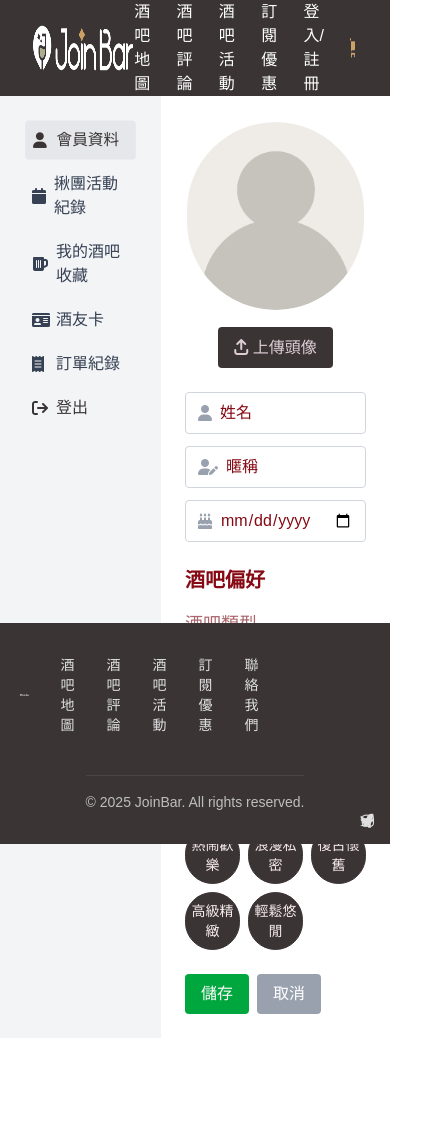
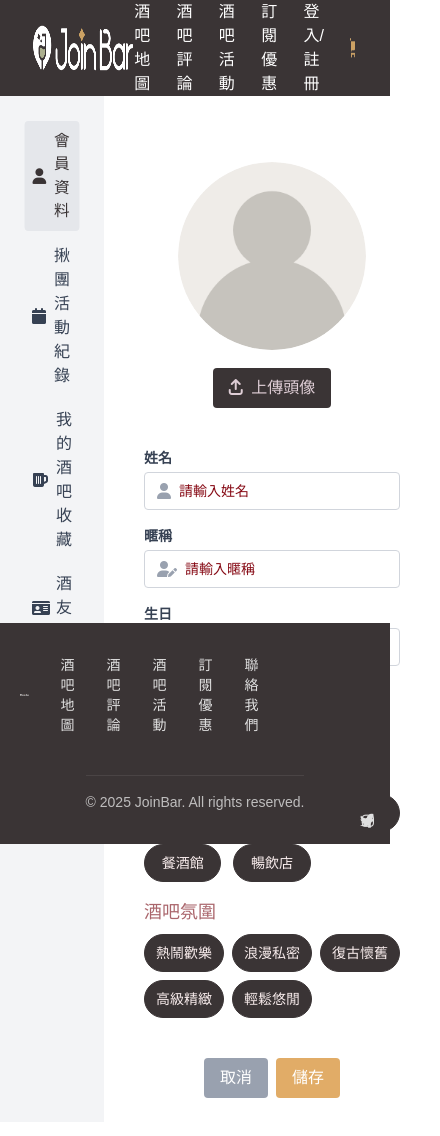
Before and after one commit to JoinBar-project/joinbar-frontend, a Vue app: page /member/1/profile/edit in a window 390 px wide. Shown: the top 1136 px of the page, 440 px wide, since content can reach past the window. Built offline with nearby package versions, Linux system fonts and the light colour scheme; no server answers.

Commit message:
refactor(UserAvatar): move avatar size class from <img> to wrapper <div> feat(MemberProfile): adjust member profile layout

```diff
--- a/src/components/UserAvatar.vue
+++ b/src/components/UserAvatar.vue
@@ -18,10 +18,10 @@ defineProps({
 </script>
 
 <template>
-  <div @click="onAvatarClick">
+  <div @click="onAvatarClick" :class="[sizeClass[size],'aspect-square rounded-full overflow-hidden border-2 border-white cursor-pointer']">
     <img
       :src="avatarUrl || defaultAvatar"
       alt="user-avatarUrl"
-      :class="[sizeClass[size], 'object-cover rounded-full border-2 border-white']" />
+      class="w-full h-full object-cover" />
   </div>
 </template>
--- a/src/components/member/MemberSideNavBar.vue
+++ b/src/components/member/MemberSideNavBar.vue
@@ -36,16 +36,13 @@ const selectedItem = ref('profile');
 <template>
   <nav class="w-56 bg-gray-100 p-6 min-h-screen flex justify-center">
     <ul class="space-y-1 w-full">
-      <li
-        v-for="item in menuItems"
-        :key="item.key">
+      <li v-for="item in menuItems" :key="item.key">
         <RouterLink
           :to="item.to"
           @click="selectedItem = item.key"
-          :class="[
-            'flex items-center gap-2 p-2 rounded w-full transition',
-            selectedItem === item.key ? 'bg-gray-200 text-black scale-[0.98]' : 'hover:bg-gray-200 text-gray-700',
-          ]">
+          :class="['flex items-center gap-2 p-2 rounded w-full transition',selectedItem === item.key
+            ? 'bg-gray-200 text-black scale-[0.98]'
+            : 'hover:bg-gray-200 text-gray-700']">
           <i :class="['fa-solid', item.icon, 'w-4']" />
           {{ item.label }}
         </RouterLink>
@@ -53,12 +50,8 @@ const selectedItem = ref('profile');
 
       <!-- 登出 -->
       <li>
-        <button
-          @click="handleLogout"
-          class="flex items-center gap-2 p-2 rounded w-full text-black hover:bg-gray-200 transition cursor-pointer">
-          <i class="fa-solid fa-arrow-right-from-bracket w-4" />
-          登出
-        </button>
+        <button @click="handleLogout" class="flex items-center gap-2 p-2 rounded w-full text-black hover:bg-gray-200 transition cursor-pointer">
+          <i class="fa-solid fa-arrow-right-from-bracket w-4" />登出</button>
       </li>
     </ul>
   </nav>
--- a/src/components/member/ProfileForm.vue
+++ b/src/components/member/ProfileForm.vue
@@ -10,44 +10,49 @@ const props = defineProps({
 </script>
 
 <template>
-  <div class="space-y-4 w-full max-w-md mx-auto mt-8">
-    <div v-for="(field, index) in profileFields" :key="index" class="flex items-center border border-gray-300 rounded px-3 py-2 mb-3 bg-white">
-      <i :class="field.icon" class="text-gray-400 mr-2"></i>
+  <div class="space-y-4 w-full">
+    <div class="flex flex-col items-center md:items-start w-full">
+      <div v-for="(field, index) in profileFields" :key="index" class="mb-4">
+        <label :for="field.model" class="block text-sm font-semibold text-gray-700 mb-1">
+          {{ field.label }}
+        </label>
+        <div class="flex items-center border border-gray-300 rounded px-3 py-2 w-64 bg-white">
+          <i :class="[field.icon, 'text-gray-400 mr-2']" />
           <template v-if="isEdit">
             <input
+              :id="field.model"
               :type="field.type"
               v-model="form[field.model]"
               :placeholder="field.placeholder"
-          class="w-full outline-none text-[#860914] placeholder-[#860914] bg-transparent" />
+              class="w-full outline-none text-sm text-[#860914] placeholder-[#860914] bg-transparent"
+              :readonly="!isEdit" />
           </template>
           <template v-else>
             <span class="text-[#860914]">{{ form[field.model] || '未填寫' }}</span>
           </template>
         </div>
+      </div>
+    </div>
 
-    <div class="space-y-4 mt-6">
+    <div class="space-y-4 mt-8">
       <h2 class="text-xl font-semibold mb-4 text-[#860914]">酒吧偏好</h2>
 
       <div>
         <h3 class="text-lg font-medium mb-2 text-[#aa666c]">酒吧類型</h3>
-        <div class="grid grid-cols-3 grid-rows-2 gap-3">
-          <button
-            type="button"
-            v-for="type in barTypes"
-            :key="type"
+        <div class="grid grid-cols-3 gap-3">
+          <button type="button" v-for="type in barTypes" :key="type"
             @click="isEdit && toggleSelection(form.preferences.types, type)"
-            :class="[
-              'text-sm py-2 rounded-full border transition duration-200 cursor-pointer',
-              form.preferences?.types?.includes(type) ? 'bg-[#860914] text-white border-[#860914]' : 'bg-[#3A3435] text-[#f8ecec] border-[#3A3435]',
-            ]">
-            {{ type }}
-          </button>
+            :class="['text-sm py-2 rounded-full border transition duration-200 cursor-pointer',
+              form.preferences?.types?.includes(type)
+              ? 'bg-[#860914] text-white border-[#860914]'
+              : 'bg-[#3A3435] text-[#f8ecec] border-[#3A3435]']">
+            {{ type }}</button>
         </div>
       </div>
 
       <div>
         <h3 class="text-lg font-medium mb-2 text-[#aa666c]">酒吧氛圍</h3>
-        <div class="grid grid-cols-3 grid-rows-2 gap-2">
+        <div class="grid grid-cols-3 gap-2">
           <button
             type="button"
             v-for="mood in barMoods"
@@ -55,10 +60,10 @@ const props = defineProps({
             @click="isEdit && toggleSelection(form.preferences.moods, mood)"
             :class="[
               'text-sm py-2 rounded-full border transition duration-200 cursor-pointer',
-              form.preferences?.moods?.includes(mood) ? 'bg-[#860914] text-white border-[#860914]' : 'bg-[#3A3435] text-[#f8ecec] border-[#3A3435]',
-            ]">
-            {{ mood }}
-          </button>
+              form.preferences?.moods?.includes(mood)
+              ? 'bg-[#860914] text-white border-[#860914]'
+              : 'bg-[#3A3435] text-[#f8ecec] border-[#3A3435]']">
+            {{ mood }}</button>
         </div>
       </div>
     </div>
--- a/src/views/member/profile/Profile.vue
+++ b/src/views/member/profile/Profile.vue
@@ -26,9 +26,9 @@ watch(
 );
 
 const profileFields = [
-  { model: 'username', placeholder: '姓名', icon: 'fa-solid fa-user', type: 'text' },
-  { model: 'nickname', placeholder: '暱稱', icon: 'fa-solid fa-user-pen', type: 'text' },
-  { model: 'birthday', placeholder: '生日', icon: 'fa-solid fa-cake-candles', type: 'date' },
+  { model: 'username', label: '姓名', placeholder: '請輸入姓名', icon: 'fa-solid fa-user', type: 'text' },
+  { model: 'nickname', label: '暱稱', placeholder: '請輸入暱稱', icon: 'fa-solid fa-user-pen', type: 'text' },
+  { model: 'birthday', label: '生日', placeholder: '請輸入生日', icon: 'fa-solid fa-cake-candles', type: 'date' },
 ];
 const barTypes = ['運動酒吧', '音樂酒吧', '學生酒吧', '餐酒館', '暢飲店'];
 const barMoods = ['熱鬧歡樂', '浪漫私密', '復古懷舊', '高級精緻', '輕鬆悠閒'];
@@ -39,19 +39,20 @@ const goToEdit = () => {
 </script>
 
 <template>
-  <div
-    v-if="isLoading"
-    class="text-center py-10">
-    載入中...
-  </div>
-  <div
-    v-else
-    class="max-w-md mx-auto mt-10 flex flex-col items-center">
+  <div v-if="isLoading" class="text-center py-10">載入中...</div>
+  <div v-else class="w-full max-w-4xl mx-auto mt-10 px-4">
+    <div class="flex flex-col md:flex-row items-center md:items-start gap-10">
+      <!-- 左側：會員頭像 -->
+      <div class="flex justify-center md:block md:w-1/3">
         <UserAvatar
         :avatar-url="profile.avatarUrl || '/default-user-avatar.png'"
         :display-name="profile.username"
         :show-name="false"
         size="lg" />
+      </div>
+
+      <!-- 右側：個人資料 + 酒吧偏好 + 編輯按鈕 -->
+      <div class="w-full md:w-2/3 space-y-6 flex flex-col items-center md:items-start">
         <ProfileForm
           :form="profile"
           :isEdit="false"
@@ -59,11 +60,10 @@ const goToEdit = () => {
           :barTypes="barTypes"
           :barMoods="barMoods"
           :toggleSelection="() => {}" />
-    <button
-      type="button"
-      class="m-6 px-4 py-2 bg-gray-800 text-white rounded cursor-pointer"
-      @click="goToEdit">
-      編輯個人資料
-    </button>
+        <div class="text-center md:text-left">
+          <button type="button" class="px-4 py-2 bg-gray-800 text-white rounded cursor-pointer" @click="goToEdit">編輯個人資料</button>
+        </div>
+      </div>
+    </div>
   </div>
 </template>
--- a/src/views/member/profile/ProfileEdit.vue
+++ b/src/views/member/profile/ProfileEdit.vue
@@ -39,6 +39,7 @@ const handleAvatarChange = event => {
     alert('請選擇圖片檔案');
   }
 };
+
 watch(
   userId,
   id => {
@@ -62,9 +63,9 @@ watch(
 );
 
 const profileFields = [
-  { model: 'username', placeholder: '姓名', icon: 'fa-solid fa-user', type: 'text' },
-  { model: 'nickname', placeholder: '暱稱', icon: 'fa-solid fa-user-pen', type: 'text' },
-  { model: 'birthday', placeholder: '生日', icon: 'fa-solid fa-cake-candles', type: 'date' },
+  { model: 'username', label: '姓名', placeholder: '請輸入姓名', icon: 'fa-solid fa-user', type: 'text' },
+  { model: 'nickname', label: '暱稱', placeholder: '請輸入暱稱', icon: 'fa-solid fa-user-pen', type: 'text' },
+  { model: 'birthday', label: '生日', placeholder: '請輸入生日', icon: 'fa-solid fa-cake-candles', type: 'date' },
 ];
 const barTypes = ['運動酒吧', '音樂酒吧', '學生酒吧', '餐酒館', '暢飲店'];
 const barMoods = ['熱鬧歡樂', '浪漫私密', '復古懷舊', '高級精緻', '輕鬆悠閒'];
@@ -100,69 +101,47 @@ const cancel = () => {
 
 <template>
   <transition name="alert-slide">
-    <div
-      v-if="showAlert"
-      class="alert alert-success alert-soft absolute top-[5.5rem] left-[16rem] right-0 mx-auto max-w-md z-30">
-      <svg
-        class="h-6 w-6 shrink-0 stroke-current"
-        fill="none"
-        viewBox="0 0 24 24">
-        <path
-          stroke-linecap="round"
-          stroke-linejoin="round"
-          stroke-width="2"
-          d="M9 12l2 2 4-4m6 2a9 9 0 11-18 0 9 9 0 0118 0z" />
+    <div v-if="showAlert" class="alert alert-success alert-soft absolute top-[5.5rem] left-[16rem] right-0 mx-auto max-w-md z-30">
+      <svg class="h-6 w-6 shrink-0 stroke-current" fill="none" viewBox="0 0 24 24">
+        <path stroke-linecap="round" stroke-linejoin="round" stroke-width="2" d="M9 12l2 2 4-4m6 2a9 9 0 11-18 0 9 9 0 0118 0z" />
       </svg>
       <span>資料更新成功！</span>
     </div>
   </transition>
-  <div
-    v-if="isLoading"
-    class="text-center py-10">
-    載入中...
-  </div>
-  <div
-    v-else
-    class="flex flex-col items-center">
-    <div class="flex flex-col items-center mb-6">
+
+  <div v-if="isLoading" class="text-center py-10">載入中...</div>
+
+  <div v-else class="w-full max-w-4xl mx-auto mt-10 px-4">
+    <form @submit.prevent="handleSubmit" class="flex flex-col md:flex-row items-center md:items-start gap-10">
+      <!-- 左側：頭像 + 上傳按鈕 -->
+      <div class="flex flex-col items-center md:w-1/3">
         <UserAvatar
           :avatar-url="avatarPreview || profile.avatarUrl || '/default-user-avatar.png'"
           :display-name="profile.username"
-        size="lg" />
-    </div>
-    <div>
+          size="lg"
+        />
         <label
           for="avatar"
-        class="px-4 py-3 bg-[var(--color-black)] text-[var(--color-secondary-pink)] rounded cursor-pointer hover:bg-opacity-80 active:scale-98 transition-all duration-150">
-        <i class="fa-solid fa-arrow-up-from-bracket"></i>
-        上傳頭像
+          class="mt-4 px-4 py-2 bg-[var(--color-black)] text-[var(--color-secondary-pink)] rounded cursor-pointer hover:bg-opacity-80 active:scale-98 transition-all duration-150">
+          <i class="fa-solid fa-arrow-up-from-bracket mr-1"></i> 上傳頭像
         </label>
-      <input
-        type="file"
-        hidden
-        id="avatar"
-        @change="handleAvatarChange" />
+        <input type="file" hidden id="avatar" @change="handleAvatarChange" />
       </div>
-    <form @submit.prevent="handleSubmit">
+
+      <!-- 右側：表單 + 按鈕 -->
+      <div class="w-full md:w-2/3 space-y-6 flex flex-col items-center md:items-start">
         <ProfileForm
           :form="form"
           :isEdit="true"
           :profileFields="profileFields"
           :barTypes="barTypes"
           :barMoods="barMoods"
-        :toggleSelection="toggleSelection" />
-      <div class="mt-6">
-        <button
-          type="submit"
-          class="px-4 py-2 bg-green-600 text-white rounded cursor-pointer">
-          儲存
-        </button>
-        <button
-          type="button"
-          @click="cancel"
-          class="ml-2 px-4 py-2 bg-gray-400 text-white rounded cursor-pointer">
-          取消
-        </button>
+          :toggleSelection="toggleSelection"
+        />
+        <div class="mt-4 flex gap-2">
+          <button type="button" @click="cancel" class="px-4 py-2 bg-gray-400 text-white rounded cursor-pointer">取消</button>
+          <button type="submit" class="px-4 py-2 bg-[var(--color-primary-orange)] text-white rounded cursor-pointer">儲存</button>
+        </div>
       </div>
     </form>
   </div>
```
Also changed, not shown: src/components/NavBar.vue (+8 -21 lines). Lines whose indentation alone changed are shown as unchanged.
